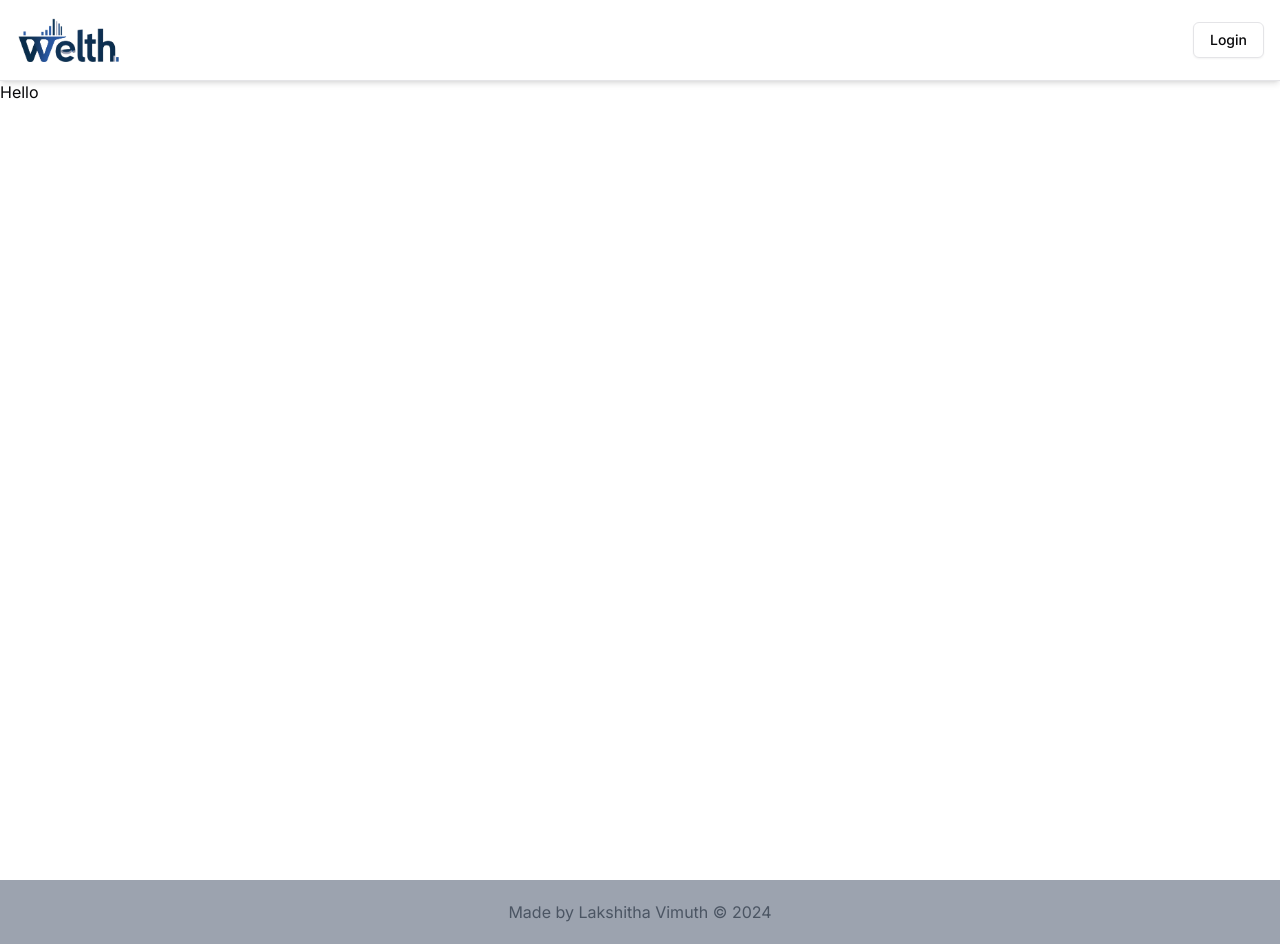
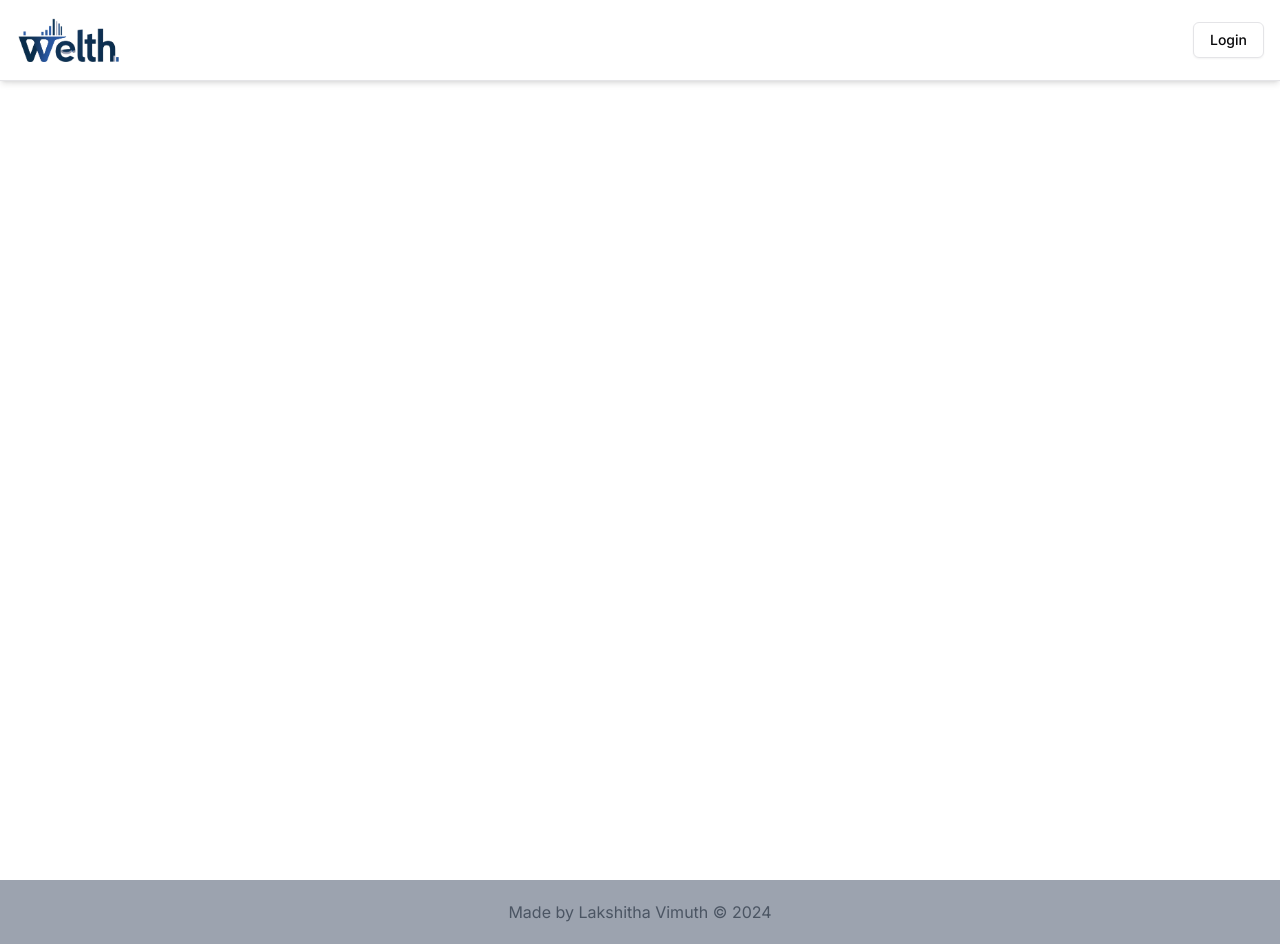
Before and after one commit to lvimuth/ai-finance-manager, a Next.js app: page / in a window 1280 px wide. Built offline with nearby package versions, Linux system fonts and the light colour scheme; no server answers.

Commit message:
installation

```diff
--- a/app/page.js
+++ b/app/page.js
@@ -1,5 +1,7 @@
 import Image from "next/image";
 
 export default function Home() {
-  return <div className="mt-20">Hello</div>;
+  return <div className="mt-20">
+
+  </div>;
 }
--- a/package.json
+++ b/package.json
@@ -43,6 +43,7 @@
     "cmdk": "^1.0.0",
     "date-fns": "^3.6.0",
     "embla-carousel-react": "^8.5.1",
+    "inngest": "^3.28.0",
     "input-otp": "^1.4.1",
     "lucide-react": "^0.468.0",
     "next": "15.1.0",
```
Also changed, not shown: 1 other file (tests, documents, lock files or other folders).
